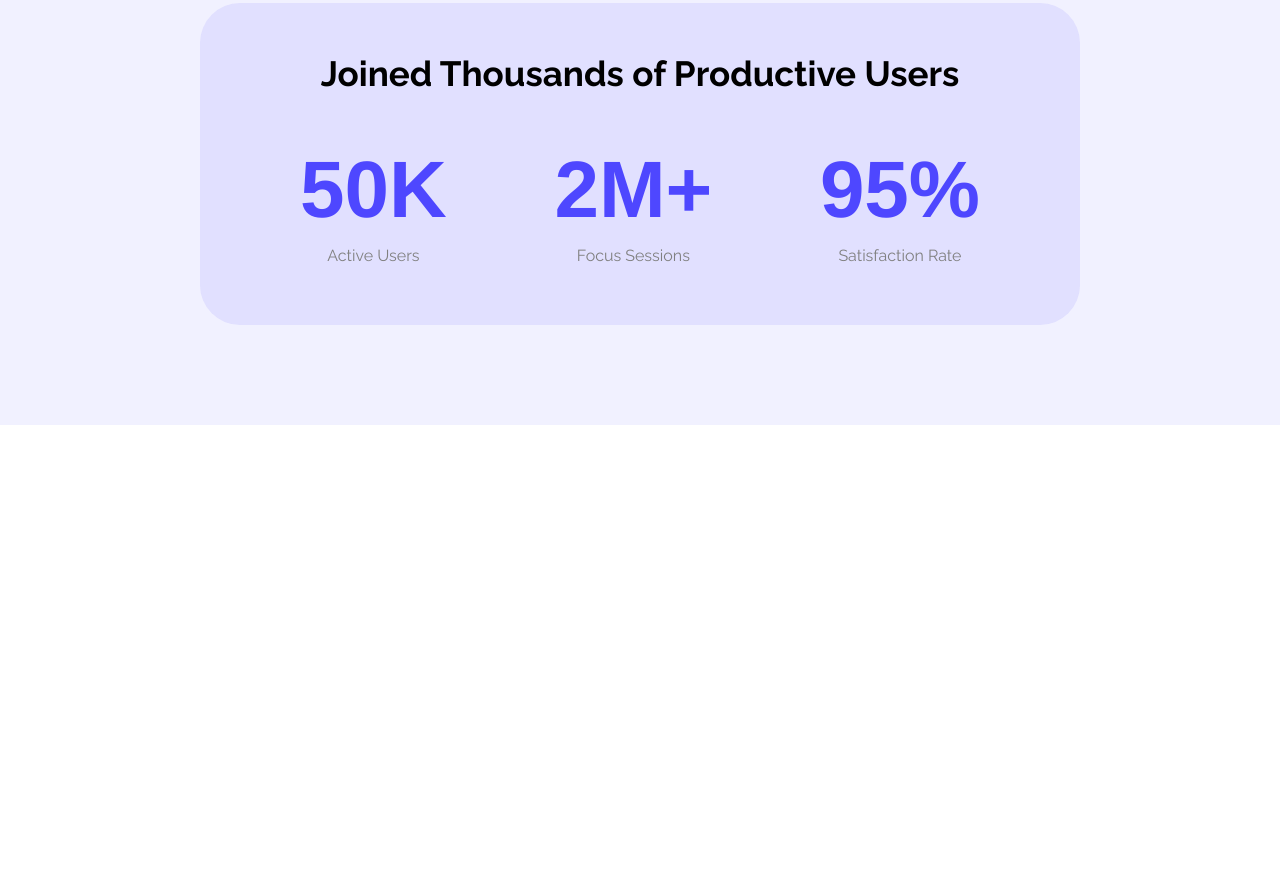
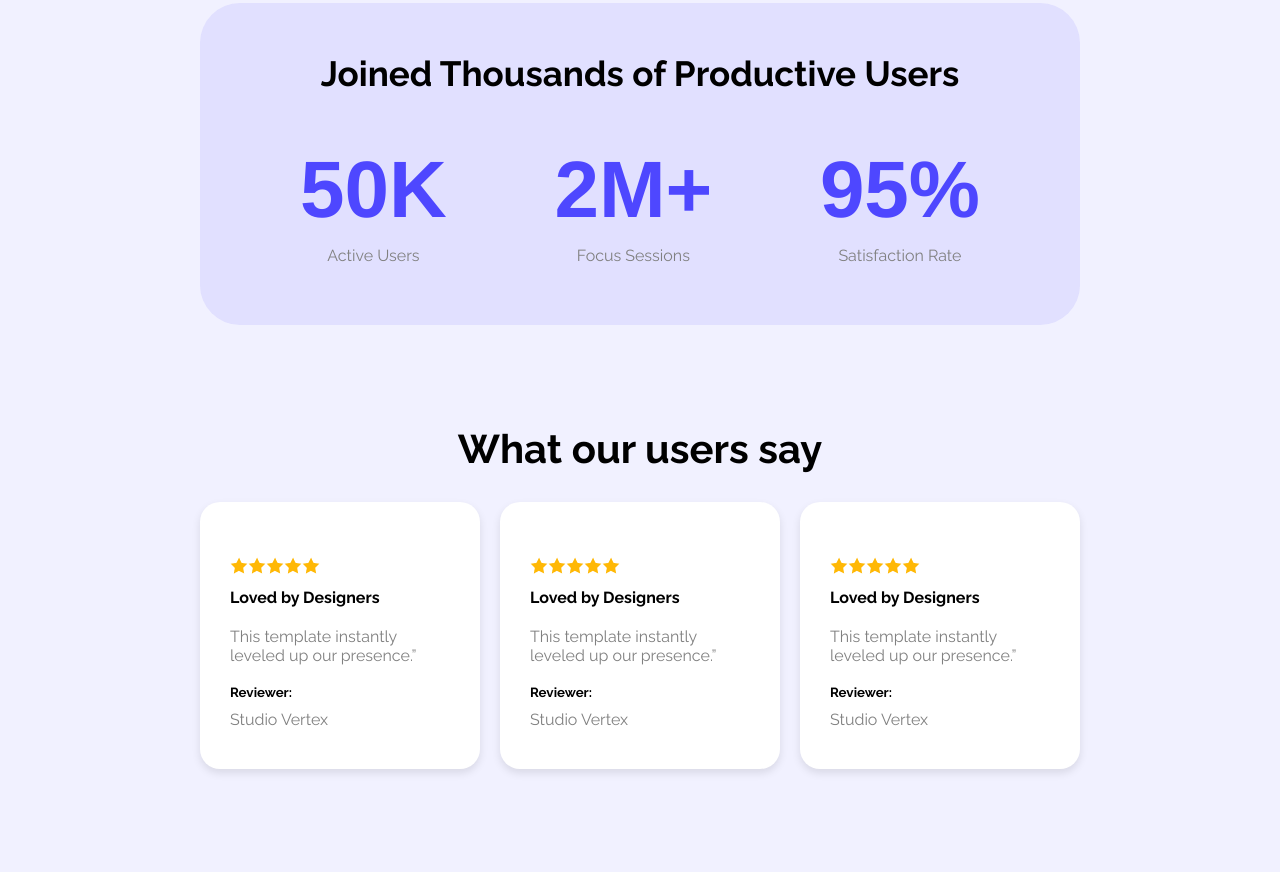
Before and after one commit to Mohammad-Rofikul-Islam-Hasan/B12A01-landing-launchpad, a plain HTML site: page index.html in a window 1280 px wide. Shown: the part 1225-2097 px from the top of the page. Before the commit the page ends 1650 px from the top, so only its background shows below. Drawn offline with Linux system fonts and the light colour scheme.

Commit message:
User Reviews Section Added

```diff
--- a/index.html
+++ b/index.html
@@ -30,8 +30,13 @@
       <section class="action">
         <div class="action-col-1">
           <h3>See It in Action</h3>
-        <p>Explore the live preview and imagine your brand in this bold new look.</p>
-        <a href=""><button class="primary-btn">Launch Live Preview</button></a>
+          <p>
+            Explore the live preview and imagine your brand in this bold new
+            look.
+          </p>
+          <a href=""
+            ><button class="primary-btn">Launch Live Preview</button></a
+          >
         </div>
         <div class="action-col-2">
           <img src="Assets/wc-mini.png" alt="Preview of the template" />
@@ -55,6 +60,63 @@
           </div>
         </div>
       </section>
+      <!-- Users Reviews Section  -->
+      <section class="reviews">
+        <h3>What our users say</h3>
+        <div class="reviews-content">
+          <div class="review-card">
+            <div class="img">
+              <img src="Assets/icon-star.png" alt="" /><img
+              src="Assets/icon-star.png"
+              alt=""
+            /><img src="Assets/icon-star.png" alt="" /><img
+              src="Assets/icon-star.png"
+              alt=""
+            /><img src="Assets/icon-star.png" alt="" />
+            </div>
+            <h4>Loved by Designers</h4>
+            <p>This template instantly leveled up our presence.”</p>
+            <div>
+              <h5>Reviewer:</h5>
+              <p>Studio Vertex</p>
+            </div>
+          </div>
+          <div class="review-card">
+            <div class="img">
+              <img src="Assets/icon-star.png" alt="" /><img
+              src="Assets/icon-star.png"
+              alt=""
+            /><img src="Assets/icon-star.png" alt="" /><img
+              src="Assets/icon-star.png"
+              alt=""
+            /><img src="Assets/icon-star.png" alt="" />
+            </div>
+            <h4>Loved by Designers</h4>
+            <p>This template instantly leveled up our presence.”</p>
+            <div>
+              <h5>Reviewer:</h5>
+              <p>Studio Vertex</p>
+            </div>
+          </div>
+          <div class="review-card">
+            <div class="img">
+              <img src="Assets/icon-star.png" alt="" /><img
+              src="Assets/icon-star.png"
+              alt=""
+            /><img src="Assets/icon-star.png" alt="" /><img
+              src="Assets/icon-star.png"
+              alt=""
+            /><img src="Assets/icon-star.png" alt="" />
+            </div>
+            <h4>Loved by Designers</h4>
+            <p>This template instantly leveled up our presence.”</p>
+            <div>
+              <h5>Reviewer:</h5>
+              <p>Studio Vertex</p>
+            </div>
+          </div>
+        </div>
+      </section>
     </main>
     <footer></footer>
   </body>
--- a/styles/styles.css
+++ b/styles/styles.css
@@ -34,6 +34,7 @@ section{
 h3{
   font-size: 40px;
   font-weight: 700;
+  margin-bottom: 30px;
 }
 p{
   color: gray;
@@ -116,3 +117,25 @@ nav h1{
   font-size: 80px;
   font-weight: 900;
 }
+/* Users reviews Styles  */
+.review-card{
+  background-color: white;
+  padding: 30px;
+  border-radius: 20px;
+  box-shadow: 0 4px 8px rgba(0, 0, 0, 0.1);
+  display: flex;
+  flex-direction: column;
+  gap: 10px;
+  width: 350px;
+}
+.reviews h3{
+  text-align: center;
+}
+.reviews-content{
+  display: flex;
+  justify-content: space-between;
+  gap: 20px;
+}
+.review-card .img{
+  padding-top: 25px;
+}
```
Lines whose indentation alone changed are shown as unchanged.
